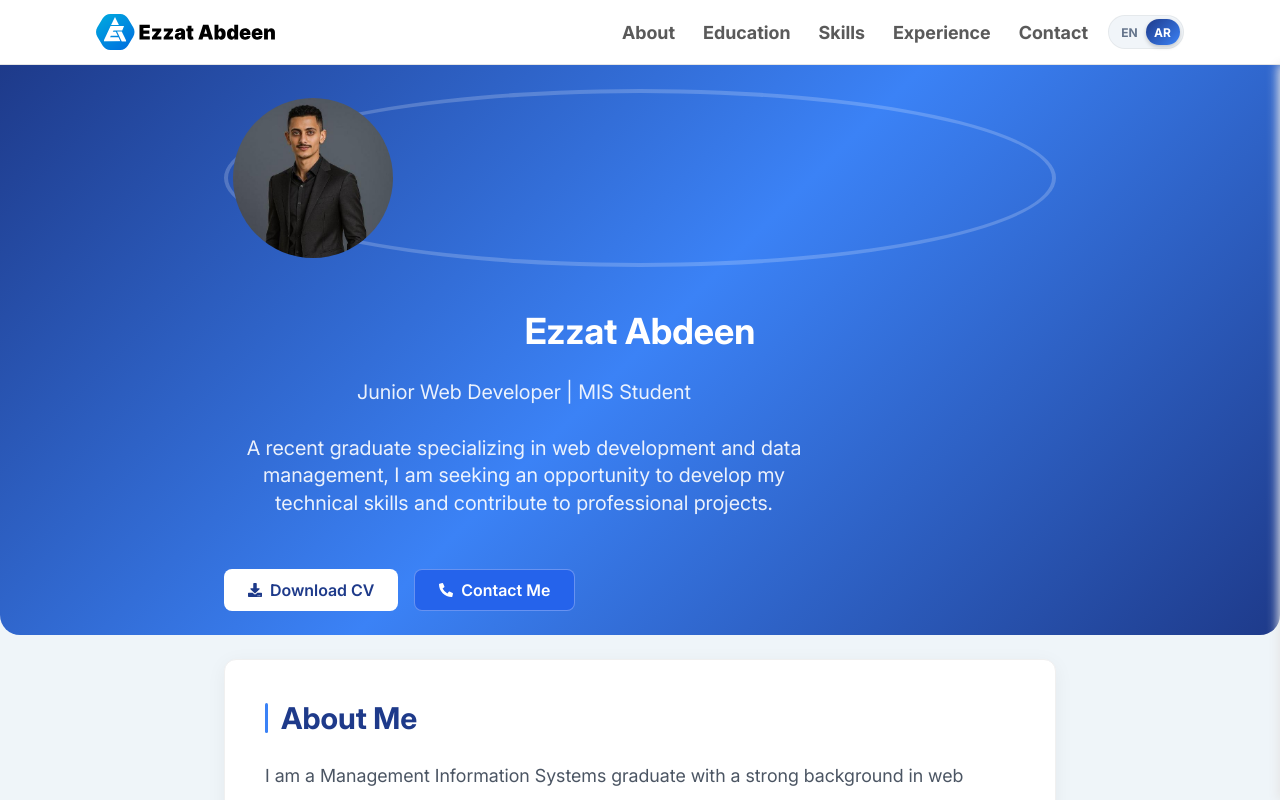
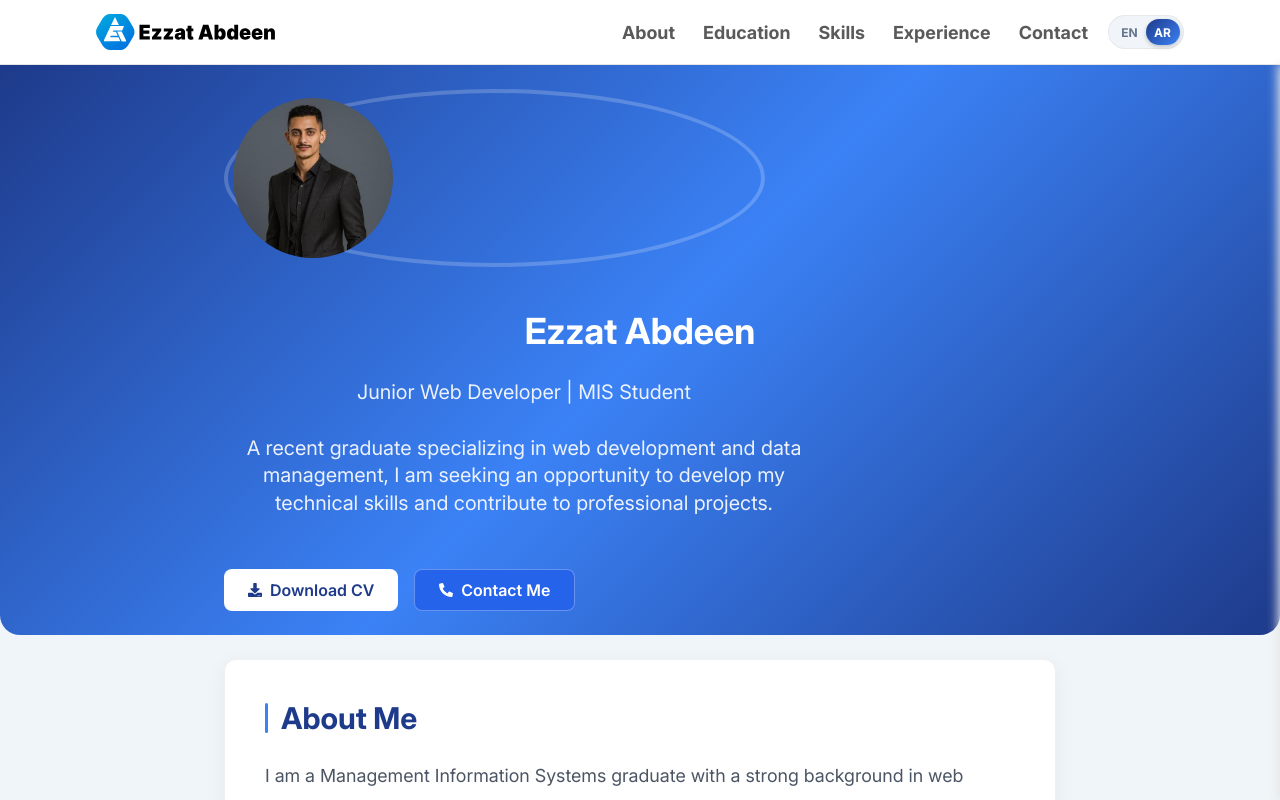
Before and after one commit to ezzatabdeen-dev/protfolio, a Next.js app: page /en in a window 1280 px wide. Shown: the top 800 px of the page. Built offline with nearby package versions, Linux system fonts and the light colour scheme.

Commit message:
Add width to imageWrapper in Hero.module.css

```diff
--- a/src/components/Hero/Hero.module.css
+++ b/src/components/Hero/Hero.module.css
@@ -32,6 +32,7 @@
 }
 
 .imageWrapper {
+  width: 65%;
   border: 4px solid rgba(255, 255, 255, 0.2);
   border-radius: 50%;
   padding: 5px;
```
